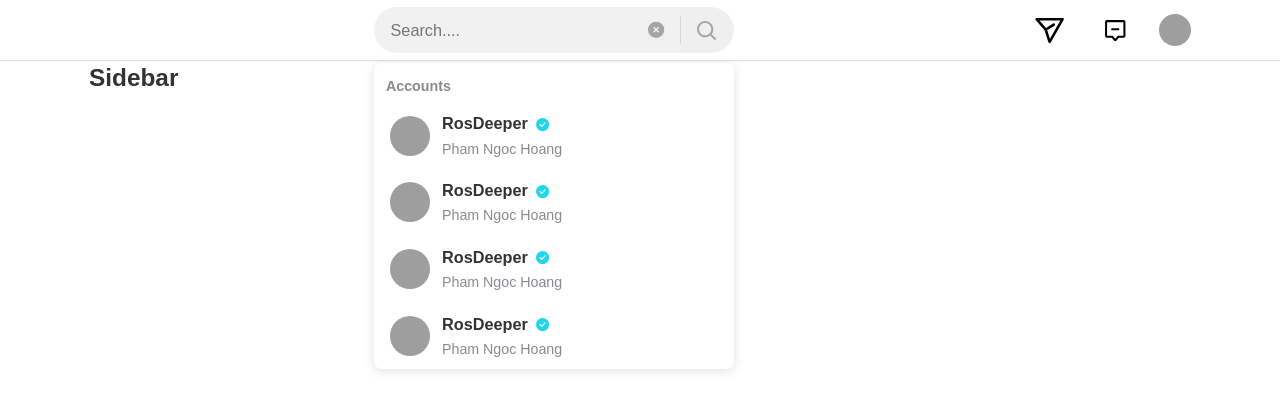
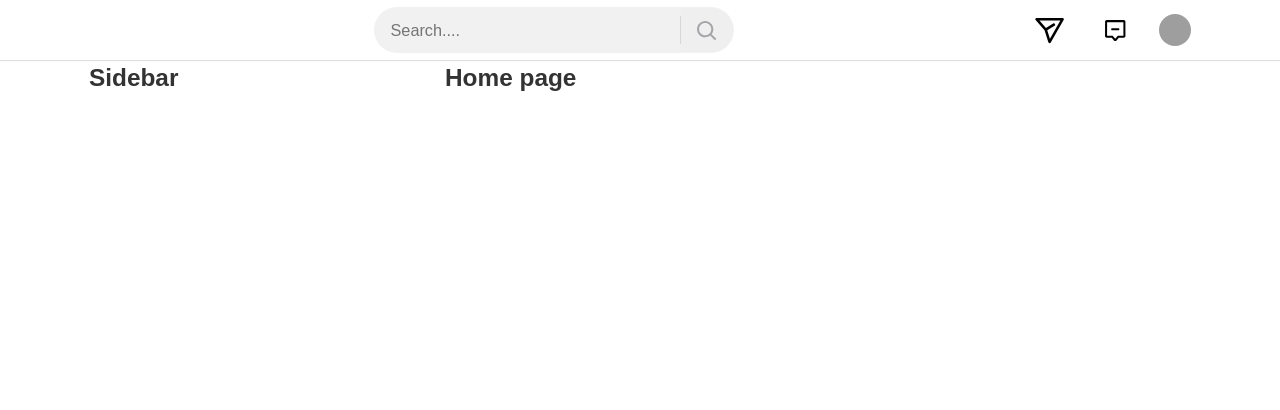
Before and after one commit to RosDeeper/tiktok-ui, a React (Create React App) app: page / in a window 1280 px wide. Shown: the top 410 px of the page. Built offline with nearby package versions, Linux system fonts and the light colour scheme; grey boxes are pictures that could not be loaded; a web font is replaced by a local one.

Commit message:
Logic Header #2

```diff
--- a/src/components/AccountItem/index.js
+++ b/src/components/AccountItem/index.js
@@ -1,27 +1,28 @@
 import { FontAwesomeIcon } from "@fortawesome/react-fontawesome"
 import { faCircleCheck } from "@fortawesome/free-solid-svg-icons"
 import classNames from "classnames/bind"
+import { Link } from "react-router-dom"
 import styles from "./AccountItem.module.scss"
 import Image from "../Image"
 
 const cx = classNames.bind(styles)
 
-function AccountItem() {
+function AccountItem({ data }) {
     return (
-        <div className={cx('wrapper')}>
+        <Link to={`/@${data.nickname}`} className={cx('wrapper')}>
             <Image
                 className={cx('avavtar')}
-                src="https://p9-sign-sg.tiktokcdn.com/aweme/100x100/tos-alisg-avt-0068/1253dc15a05d70ebb29cb35c5f1ff0e4.jpeg?x-expires=1695542400&x-signature=mwDInPgjPkoZBz%2BVVAj0bI3mSEc%3D"
-                alt=""
+                src={data.avatar}
+                alt={data.last_name}
             />
             <div className={cx('info')}>
                 <h4 className={cx('name')}>
-                    <span>RosDeeper</span>
-                    <FontAwesomeIcon className={cx('check')} icon={faCircleCheck}/>
+                    <span>{data.full_name}</span>
+                    {data.tick && <FontAwesomeIcon className={cx('check')} icon={faCircleCheck}/>}
                 </h4>
-                <span className={cx('username')}>Pham Ngoc Hoang</span>
+                <span className={cx('username')}>{data.nickname}</span>
             </div>
-        </div>
+        </Link>
     )
 }
 
--- a/src/components/Image/index.js
+++ b/src/components/Image/index.js
@@ -4,7 +4,7 @@ import classNames from 'classnames'
 import images from '~/assets/images'
 import styles from './Image.module.scss'
 
-const Image = forwardRef(({ src, className, fallback : customFallback = images.noImage, ...props }, ref) => {
+const Image = forwardRef(({ src, alt, className, fallback : customFallback = images.noImage, ...props }, ref) => {
     const [fallback, setFallback] = useState('')
 
     const handleError = () => {
@@ -15,6 +15,7 @@ const Image = forwardRef(({ src, className, fallback : customFallback = images.n
         <img
             ref={ref}
             src={fallback || src}
+            alt={alt}
             className={classNames(styles.wrapper, className)}
             {...props}
             onError={handleError}
--- a/src/components/Layout/components/Header/index.js
+++ b/src/components/Layout/components/Header/index.js
@@ -110,7 +110,7 @@ function Header() {
                             <Image
                                 className={cx('user-avt')}
                                 alt=""
-                                src="https://p9-sign-sg.tiktokcdn.com/aweme/100x100/tos-alisg-avt-0068/1253dc15/a05d70ebb29cb35c5f1ff0e4.jpeg?x-expires=1695542400&x-signature=mwDInPgjPkoZBz%2BVVAj0bI3mSEc%3D"
+                                src="https://p16-sign-sg.tiktokcdn.com/aweme/100x100/tos-alisg-avt-0068/1253dc15a05d70ebb29cb35c5f1ff0e4.jpeg?x-expires=1696572000&x-signature=tG9fiJ9sGRzeGukci3qH3O1N8%2B8%3D"
                             />
                         ) : (
                             <button className={cx('more-btn')}>
--- a/src/components/Layout/components/Search/Search.module.scss
+++ b/src/components/Layout/components/Search/Search.module.scss
@@ -61,7 +61,19 @@
     transform: translateY(-50%);
     font-size: 1.6rem;
     color: rgba(22, 24, 35, 0.34);
+}
 
+.loading {
+    animation: spinner .8s linear infinite;
+}
+
+@keyframes spinner {
+    from {
+        transform: translateY(-50%) rotate(0);
+    }
+    to {
+        transform: translateY(-50%) rotate(360deg);
+    }
 }
 
 .search-btn {
--- a/src/components/Layout/components/Search/index.js
+++ b/src/components/Layout/components/Search/index.js
@@ -15,17 +15,32 @@ function Search() {
     const [searchValue, setSearchValue] = useState('')
     const [searchResults, setSearchResults] = useState([])
     const [showResult, setShowResult] = useState(true)
+    const [loading, setLoading] = useState(false)
 
     const inputRef = useRef()
 
     useEffect(() => {
-        setTimeout(() => {
-            setSearchResults([1])
-        }, 0)
-    }, [])
+        if(!searchValue.trim()) {
+            setSearchResults([])
+            return
+        }
+
+        setLoading(true)
+
+        fetch(`https://tiktok.fullstack.edu.vn/api/users/search?q=${encodeURIComponent(searchValue)}&type=less`)
+            .then(response => response.json())
+            .then(response =>{
+                setSearchResults(response.data)
+                setLoading(false)
+            })
+            .catch(() => {
+                setLoading(false)
+            })
+    }, [searchValue])
 
     const handleClear = () => {
         setSearchValue('')
+        setSearchResults([])
         inputRef.current.focus()
     }
 
@@ -41,10 +56,9 @@ function Search() {
                 <div  className={cx('search-result')} tabIndex='-1' {...attrs}>
                     <PopperWrapper>
                         <h4 className={cx('search-label')}>Accounts</h4>
-                        <AccountItem/>
-                        <AccountItem/>
-                        <AccountItem/>
-                        <AccountItem/>
+                        {searchResults.map(result => (
+                            <AccountItem key={result.id} data={result}/>
+                        ))}
                     </PopperWrapper>
                 </div>
             )}
@@ -59,13 +73,14 @@ function Search() {
                     onChange={e => setSearchValue(e.target.value)}
                     onFocus={() => setShowResult(true)}
                 />
-                <button
-                    className={cx('clear')}
-                    onClick={handleClear}
-                >
-                    <FontAwesomeIcon icon={faCircleXmark}/>
-                </button>
-                {/* <FontAwesomeIcon className={cx('loading')} icon={faSpinner}/> */}
+
+                {!!searchValue && !loading && (
+                    <button className={cx('clear')} onClick={handleClear}>
+                        <FontAwesomeIcon icon={faCircleXmark}/>
+                    </button>
+                )}
+
+                {loading && <FontAwesomeIcon className={cx('loading')} icon={faSpinner}/>}
 
                 <button className={cx('search-btn')}>
                     <SearchIcon width='2.4rem' height='2.4rem'/>
--- a/src/routes/index.js
+++ b/src/routes/index.js
@@ -10,7 +10,7 @@ const publicRoutes = [
     { path: '/', component: Home },
     { path: '/following', component: Following },
     { path: '/upload', component: Upload, layout: HeaderOnly },
-    { path: '/profile', component: Profile},
+    { path: '/:nickname', component: Profile},
     { path: '/search', component: Search, layout: null}
 ]
 
```
